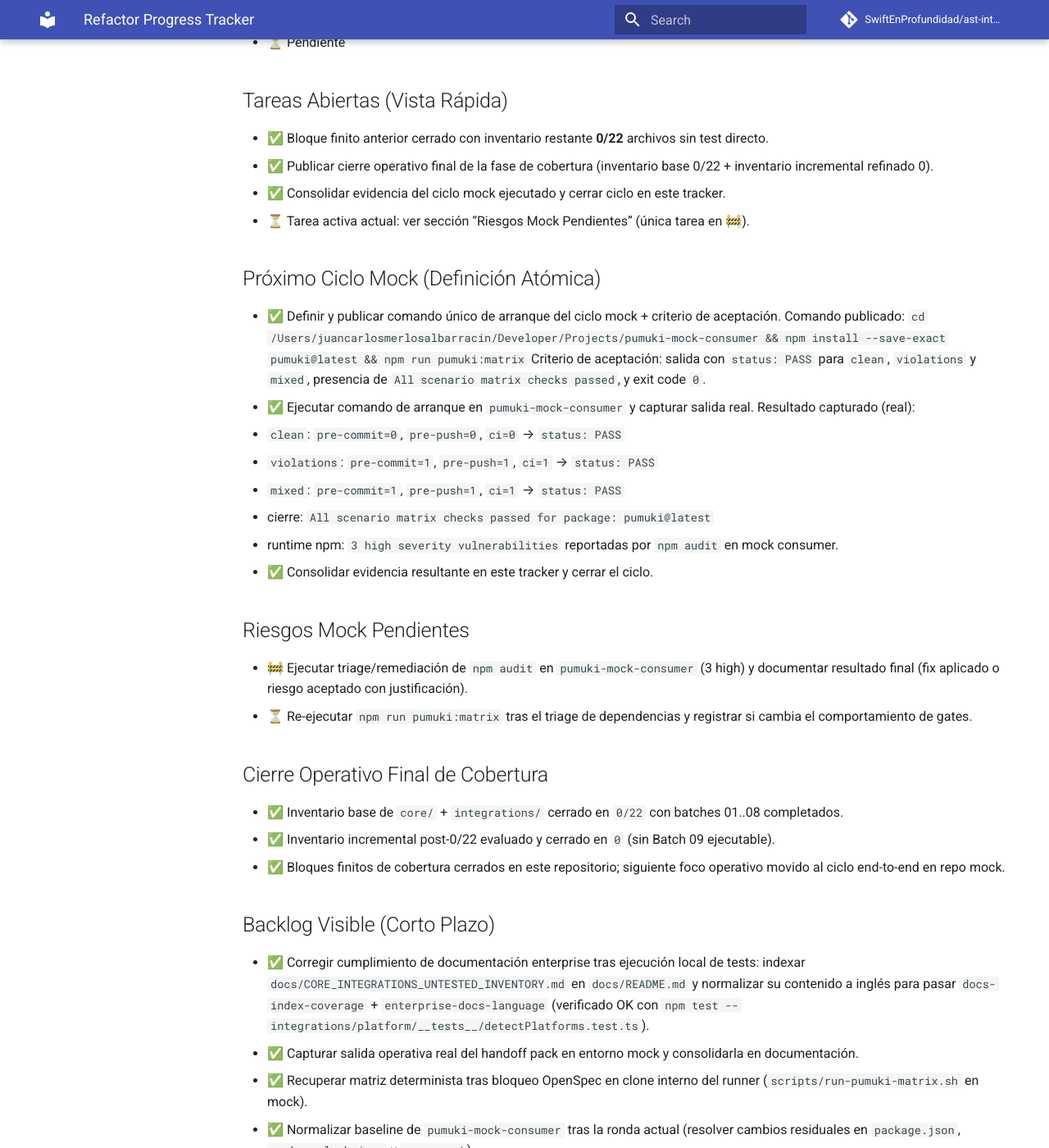
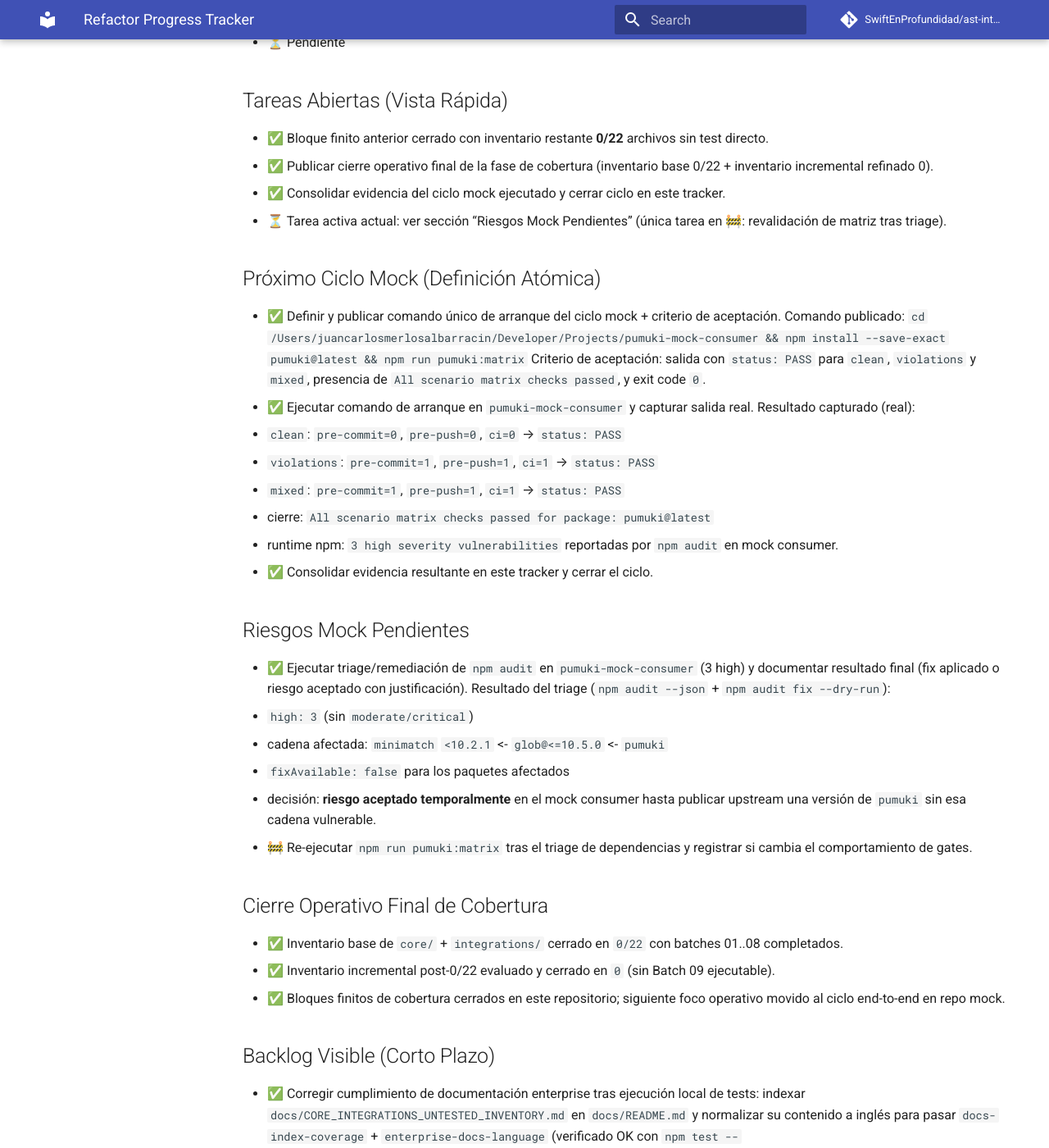
Before and after one commit to SwiftEnProfundidad/ast-intelligence-hooks, an MkDocs documentation site: the page built from docs/REFRACTOR_PROGRESS.md, in a window 1280 px wide and 1400 px high, scrolled down 372 px. Shown: the whole window at 82% size. Built offline with MkDocs 1.6.1 and Material for MkDocs 9.7.7, drawn with Linux system fonts in a browser that asks for light colours; comment, search, counter and statistics services are not loaded; some of the changed text lies outside the part shown.

Commit message:
docs(tracker): record npm audit triage outcome for mock consumer

```diff
--- a/docs/REFRACTOR_PROGRESS.md
+++ b/docs/REFRACTOR_PROGRESS.md
@@ -11,7 +11,7 @@ Estado consolidado del refactor con seguimiento de tareas y evidencia del avance
 - ✅ Bloque finito anterior cerrado con inventario restante **0/22** archivos sin test directo.
 - ✅ Publicar cierre operativo final de la fase de cobertura (inventario base 0/22 + inventario incremental refinado 0).
 - ✅ Consolidar evidencia del ciclo mock ejecutado y cerrar ciclo en este tracker.
-- ⏳ Tarea activa actual: ver sección “Riesgos Mock Pendientes” (única tarea en 🚧).
+- ⏳ Tarea activa actual: ver sección “Riesgos Mock Pendientes” (única tarea en 🚧: revalidación de matriz tras triage).
 
 ## Próximo Ciclo Mock (Definición Atómica)
 - ✅ Definir y publicar comando único de arranque del ciclo mock + criterio de aceptación.
@@ -29,8 +29,13 @@ Estado consolidado del refactor con seguimiento de tareas y evidencia del avance
 - ✅ Consolidar evidencia resultante en este tracker y cerrar el ciclo.
 
 ## Riesgos Mock Pendientes
-- 🚧 Ejecutar triage/remediación de `npm audit` en `pumuki-mock-consumer` (3 high) y documentar resultado final (fix aplicado o riesgo aceptado con justificación).
-- ⏳ Re-ejecutar `npm run pumuki:matrix` tras el triage de dependencias y registrar si cambia el comportamiento de gates.
+- ✅ Ejecutar triage/remediación de `npm audit` en `pumuki-mock-consumer` (3 high) y documentar resultado final (fix aplicado o riesgo aceptado con justificación).
+  Resultado del triage (`npm audit --json` + `npm audit fix --dry-run`):
+  - `high: 3` (sin `moderate/critical`)
+  - cadena afectada: `minimatch` `<10.2.1` <- `glob@<=10.5.0` <- `pumuki`
+  - `fixAvailable: false` para los paquetes afectados
+  - decisión: **riesgo aceptado temporalmente** en el mock consumer hasta publicar upstream una versión de `pumuki` sin esa cadena vulnerable.
+- 🚧 Re-ejecutar `npm run pumuki:matrix` tras el triage de dependencias y registrar si cambia el comportamiento de gates.
 
 ## Cierre Operativo Final de Cobertura
 - ✅ Inventario base de `core/` + `integrations/` cerrado en `0/22` con batches 01..08 completados.
```
Also changed, not shown: other parts of docs/REFRACTOR_PROGRESS.md (+1 -1 lines).
